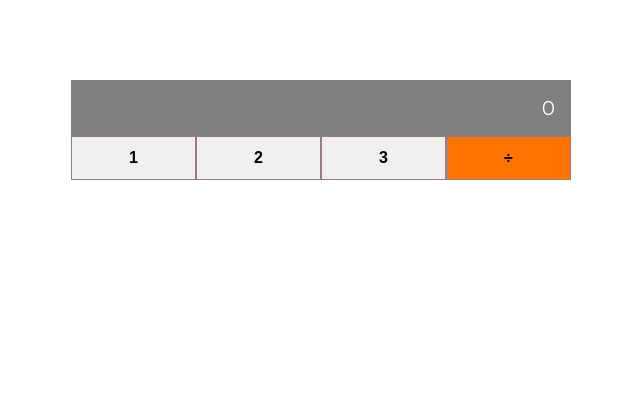
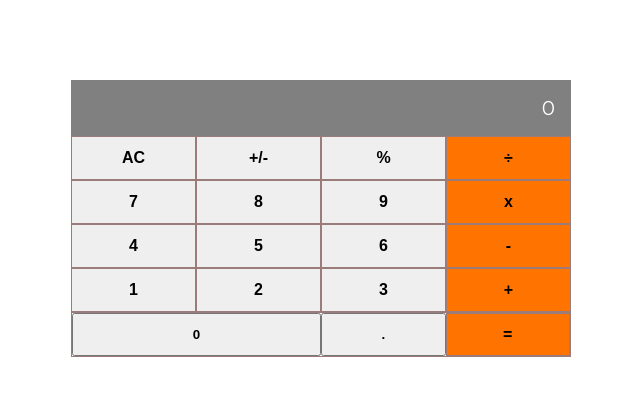
Before and after one commit to Chimoneg27/math-magician-2, a React (Create React App) app: page / in a window 1280 px wide. Shown: the top 396 px of the page, without its empty margins (319-959 px from the left). Built offline with nearby package versions, Linux system fonts and the light colour scheme.

Commit message:
Add event handlers

```diff
--- a/src/components/button.js
+++ b/src/components/button.js
@@ -1,57 +1,41 @@
-// const Buttons = () => (
-//   <div className="rows">
-//     <div className="row1">
-//       <button type="button">AC</button>
-//       <button type="button">+/-</button>
-//       <button type="button">%</button>
-//       <button type="button" className="far-right">÷</button>
-//     </div>
-//     <div className="row1">
-//       <button type="button">7</button>
-//       <button type="button">8</button>
-//       <button type="button">9</button>
-//       <button type="button" className="far-right">x</button>
-//     </div>
-//     <div className="row1">
-//       <button type="button">4</button>
-//       <button type="button">5</button>
-//       <button type="button">6</button>
-//       <button type="button" className="far-right">-</button>
-//     </div>
-//     <div className="row1">
-//       <button type="button">1</button>
-//       <button type="button">2</button>
-//       <button type="button">3</button>
-//       <button type="button" className="far-right">+</button>
-//     </div>
-//     <div className="bottom">
-//       <button type="button" className="zero">0</button>
-//       <button type="button" className="point">.</button>
-//       <button type="button" className="far-right">+</button>
-//     </div>
-//   </div>
-// );
 import PropTypes from 'prop-types';
 
-const Buttons = ({ onClick }) => {
-  const handleButtonClick = (buttonName) => {
-    onClick(buttonName);
-  };
-
-  return (
-    <div className="rows">
-      <div className="row1">
-        <button type="button" onClick={() => handleButtonClick('1')}>1</button>
-        <button type="button" onClick={() => handleButtonClick('2')}>2</button>
-        <button type="button" onClick={() => handleButtonClick('3')}>3</button>
-        <button type="button" className="far-right">÷</button>
-      </div>
+const Buttons = ({ clickHandler }) => (
+  <div className="rows">
+    <div className="row1">
+      <button type="button" onClick={() => clickHandler('AC')}>AC</button>
+      <button type="button" onClick={() => clickHandler('+/-')}>+/-</button>
+      <button type="button" onClick={() => clickHandler('%')}>%</button>
+      <button type="button" className="far-right" onClick={() => clickHandler('÷')}>÷</button>
     </div>
-  );
-};
+    <div className="row1">
+      <button type="button" onClick={() => clickHandler('7')}>7</button>
+      <button type="button" onClick={() => clickHandler('8')}>8</button>
+      <button type="button" onClick={() => clickHandler('9')}>9</button>
+      <button type="button" className="far-right" onClick={() => clickHandler('x')}>x</button>
+    </div>
+    <div className="row1">
+      <button type="button" onClick={() => clickHandler('4')}>4</button>
+      <button type="button" onClick={() => clickHandler('5')}>5</button>
+      <button type="button" onClick={() => clickHandler('6')}>6</button>
+      <button type="button" className="far-right" onClick={() => clickHandler('-')}>-</button>
+    </div>
+    <div className="row1">
+      <button type="button" onClick={() => clickHandler('1')}>1</button>
+      <button type="button" onClick={() => clickHandler('2')}>2</button>
+      <button type="button" onClick={() => clickHandler('3')}>3</button>
+      <button type="button" className="far-right" onClick={() => clickHandler('+')}>+</button>
+    </div>
+    <div className="bottom">
+      <button type="button" className="zero" onClick={() => clickHandler('0')}>0</button>
+      <button type="button" className="point" onClick={() => clickHandler('.')}>.</button>
+      <button type="button" className="far-right" onClick={() => clickHandler('=')}>=</button>
+    </div>
+  </div>
+);
 
 Buttons.propTypes = {
-  onClick: PropTypes.func.isRequired,
+  clickHandler: PropTypes.func.isRequired,
 };
 
 export default Buttons;
```
